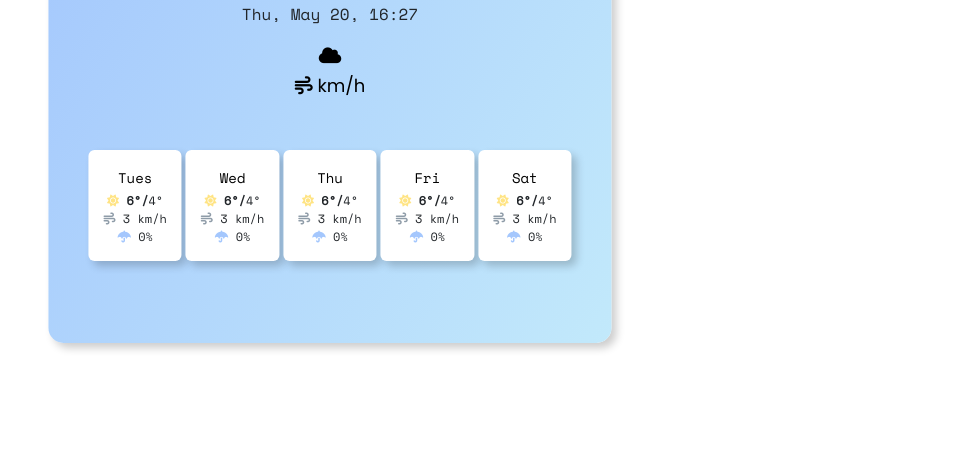
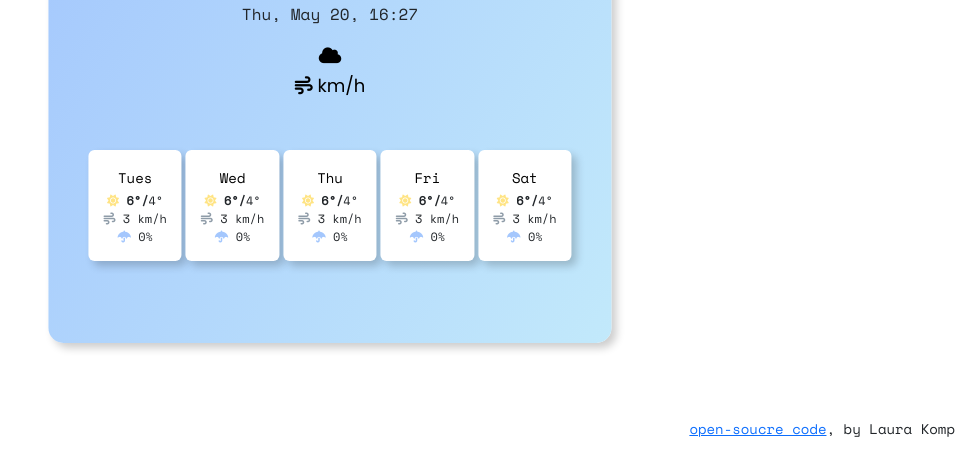
Before and after one commit to laurakomp/weather-app, a plain HTML site: page index.html in a window 1280 px wide. Shown: the part 361-836 px from the top of the page, without its empty margins (310-1280 px from the left). Drawn offline with nearby package versions, Linux system fonts and the light colour scheme.

Commit message:
Added git link

```diff
--- a/index.html
+++ b/index.html
@@ -127,6 +127,10 @@
         </div>
       </div>
     </div>
+    <small>
+      <a href="https://github.com/laurakomp/weather-app">open-soucre code</a>,
+      by Laura Komp
+    </small>
   </body>
 </html>
 <script src="src/index.js"></script>
--- a/src/styles.css
+++ b/src/styles.css
@@ -109,3 +109,10 @@ ul {
 .weather-today {
   font-family: "Poppins", sans-serif;
 }
+small {
+  font-family: "Space Mono", monospace;
+  position: absolute;
+  bottom: 0;
+  right: 0;
+  padding-right: 15px;
+}
```
